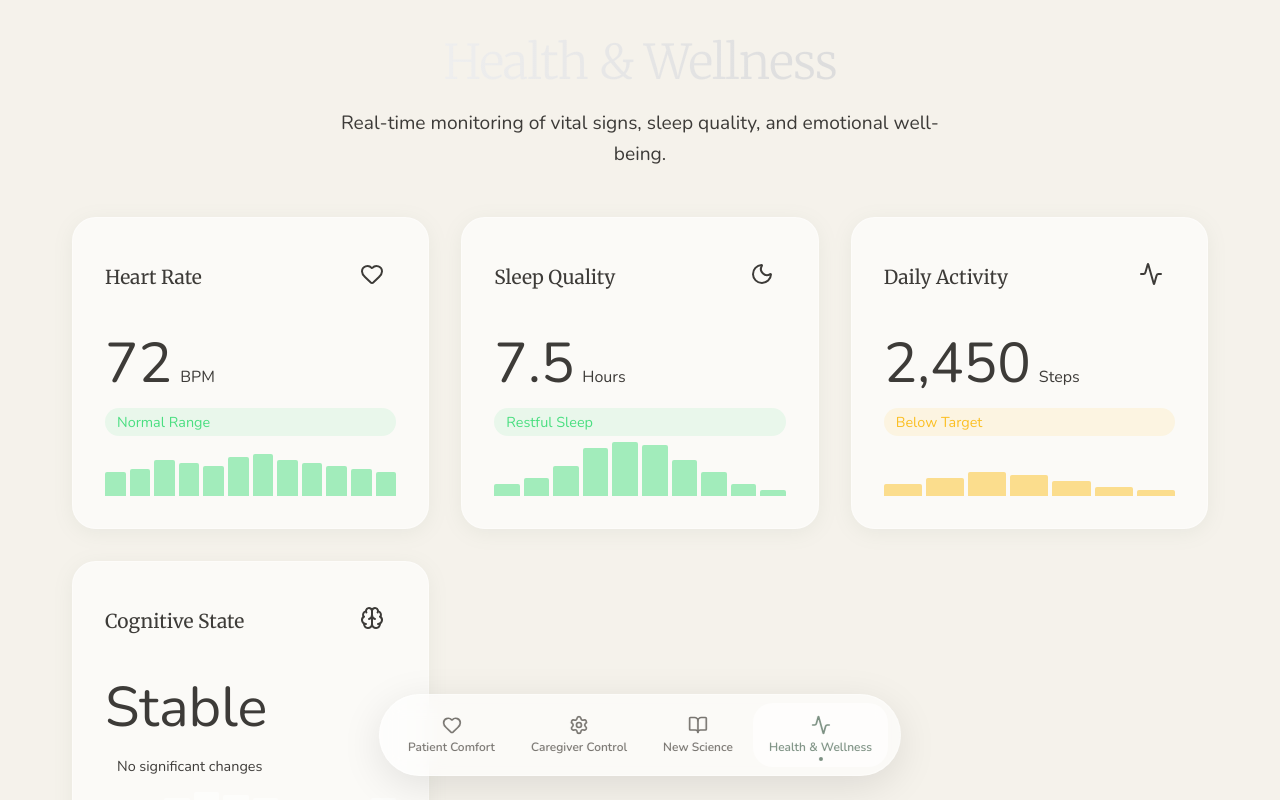
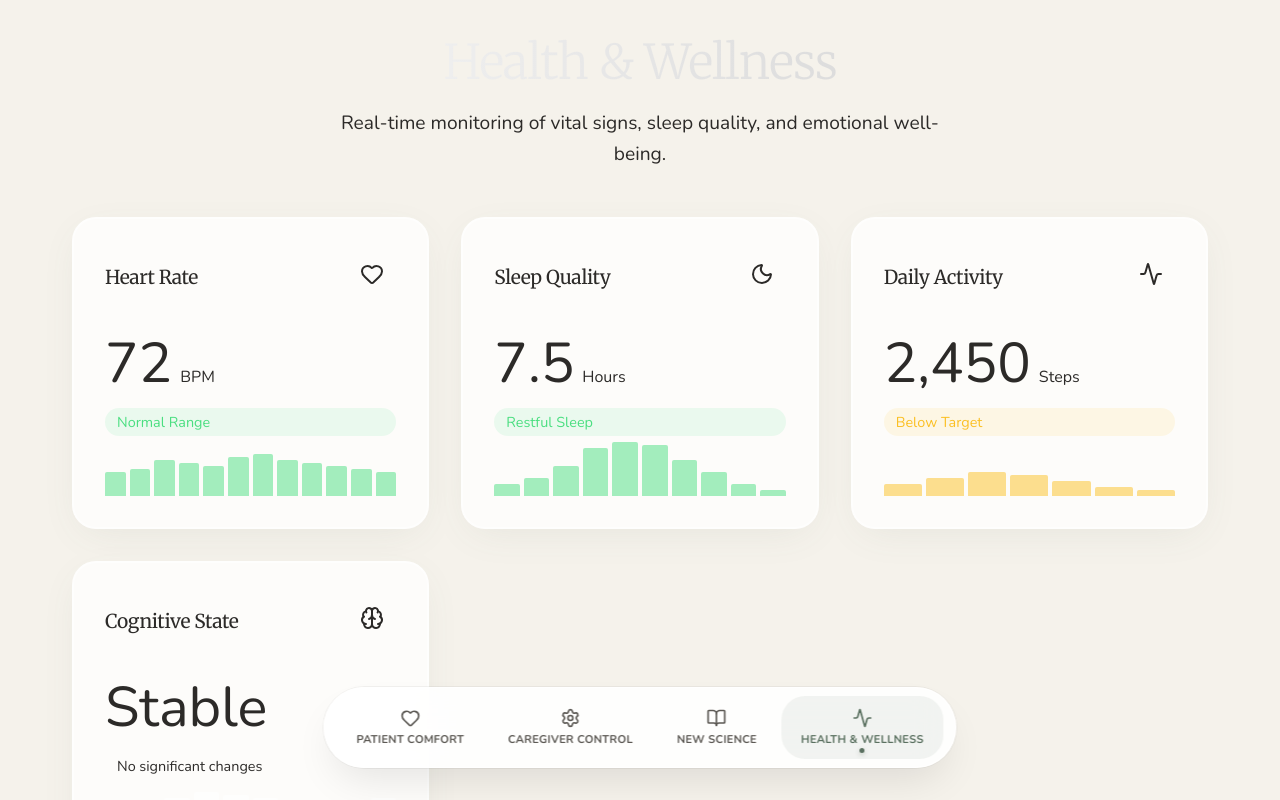
Before and after one commit to rgkhabbaz-sys/everloved-v3, a Next.js app: page /wellness in a window 1280 px wide. Built offline with nearby package versions, Linux system fonts and the light colour scheme.

Commit message:
Apply IDEO-level polish: high contrast, sophisticated animations, and tactile UI

```diff
--- a/src/app/globals.css
+++ b/src/app/globals.css
@@ -1,21 +1,24 @@
 :root {
-  /* Exhale Theme Palette */
+  /* Exhale Theme Palette - High Contrast Refinement */
   --background: #F5F2EB;
   /* Warm Oatmeal */
   --surface: #E6E2D6;
   /* Darker Sand */
-  --foreground: #3D3B38;
-  /* Soft Charcoal */
-  --muted: #787570;
-  /* Warm Gray */
 
-  --primary: #7C9082;
-  /* Sage Green */
-  --accent: #C68E76;
-  /* Clay/Terracotta */
+  /* Darkened for better legibility */
+  --foreground: #2C2A28;
+  /* Deep Charcoal (was #3D3B38) */
+  --muted: #5C5954;
+  /* Medium Gray (was #787570) */
 
-  --glass-bg: rgba(255, 255, 255, 0.6);
-  --glass-border: rgba(255, 255, 255, 0.4);
+  --primary: #5A7060;
+  /* Deep Sage (was #7C9082) */
+  --accent: #B07058;
+  /* Deep Terracotta (was #C68E76) */
+
+  /* Increased opacity for better separation */
+  --glass-bg: rgba(255, 255, 255, 0.85);
+  --glass-border: rgba(255, 255, 255, 0.6);
 
   --nav-height: 80px;
   --radius-lg: 24px;
@@ -36,7 +39,6 @@ body {
   background: var(--background);
   color: var(--foreground);
   font-family: 'Nunito', sans-serif;
-  /* Rounded Sans-Serif for Body */
   -webkit-font-smoothing: antialiased;
   -moz-osx-font-smoothing: grayscale;
 }
@@ -48,50 +50,43 @@ h4,
 h5,
 h6 {
   font-family: 'Merriweather', serif;
-  /* Humanist Serif for Headings */
-  font-weight: 700;
+  font-weight: 900;
+  /* Increased weight */
   color: var(--foreground);
+  letter-spacing: -0.02em;
 }
 
 a {
   color: inherit;
   text-decoration: none;
-  transition: all 0.4s ease-out;
+  transition: all 0.4s cubic-bezier(0.2, 0.8, 0.2, 1);
 }
 
 /* Utility classes for glassmorphism */
 .glass {
   background: var(--glass-bg);
-  backdrop-filter: blur(10px);
-  -webkit-backdrop-filter: blur(10px);
+  backdrop-filter: blur(16px);
+  -webkit-backdrop-filter: blur(16px);
   border: 1px solid var(--glass-border);
+  box-shadow: 0 4px 30px rgba(0, 0, 0, 0.05);
 }
 
 .glass-panel {
-  background: rgba(255, 255, 255, 0.6);
-  backdrop-filter: blur(12px);
-  -webkit-backdrop-filter: blur(12px);
-  border: 1px solid rgba(255, 255, 255, 0.4);
+  background: rgba(255, 255, 255, 0.75);
+  backdrop-filter: blur(20px);
+  -webkit-backdrop-filter: blur(20px);
+  border: 1px solid rgba(255, 255, 255, 0.5);
   border-radius: var(--radius-lg);
-  box-shadow: 0 4px 20px rgba(124, 144, 130, 0.1);
-  /* Subtle Sage Shadow */
+  box-shadow:
+    0 10px 40px -10px rgba(90, 112, 96, 0.1),
+    0 0 0 1px rgba(255, 255, 255, 0.5) inset;
 }
 
-/* Animations */
+/* Sophisticated Animations */
 @keyframes fadeIn {
   from {
     opacity: 0;
-  }
-
-  to {
-    opacity: 1;
-  }
-}
-
-@keyframes slideUp {
-  from {
-    opacity: 0;
-    transform: translateY(20px);
+    transform: translateY(10px);
   }
 
   to {
@@ -100,27 +95,57 @@ a {
   }
 }
 
+@keyframes slideUp {
+  from {
+    opacity: 0;
+    transform: translateY(30px);
+  }
+
+  to {
+    opacity: 1;
+    transform: translateY(0);
+  }
+}
+
+@keyframes float {
+  0% {
+    transform: translateY(0px);
+  }
+
+  50% {
+    transform: translateY(-6px);
+  }
+
+  100% {
+    transform: translateY(0px);
+  }
+}
+
 @keyframes pulse-soft {
   0% {
     transform: scale(1);
-    box-shadow: 0 0 0 0 rgba(124, 144, 130, 0.4);
+    box-shadow: 0 0 0 0 rgba(90, 112, 96, 0.4);
   }
 
   70% {
-    transform: scale(1.05);
-    box-shadow: 0 0 0 15px rgba(124, 144, 130, 0);
+    transform: scale(1.02);
+    box-shadow: 0 0 0 15px rgba(90, 112, 96, 0);
   }
 
   100% {
     transform: scale(1);
-    box-shadow: 0 0 0 0 rgba(124, 144, 130, 0);
+    box-shadow: 0 0 0 0 rgba(90, 112, 96, 0);
   }
 }
 
 .animate-fade-in {
-  animation: fadeIn 0.6s ease-out forwards;
+  animation: fadeIn 0.8s cubic-bezier(0.2, 0.8, 0.2, 1) forwards;
 }
 
 .animate-slide-up {
-  animation: slideUp 0.8s cubic-bezier(0.16, 1, 0.3, 1) forwards;
+  animation: slideUp 1s cubic-bezier(0.2, 0.8, 0.2, 1) forwards;
 }
+
+.animate-float {
+  animation: float 6s ease-in-out infinite;
+}
--- a/src/components/Navigation/NavBar.module.css
+++ b/src/components/Navigation/NavBar.module.css
@@ -1,21 +1,38 @@
 .nav {
     position: fixed;
-    bottom: 24px;
+    bottom: 32px;
     left: 50%;
-    transform: translateX(-50%);
+    transform: translateX(-50%) translateY(0);
     width: auto;
     height: auto;
     z-index: 100;
-    background: var(--glass-bg);
-    backdrop-filter: blur(12px);
-    -webkit-backdrop-filter: blur(12px);
-    border: 1px solid var(--glass-border);
+    background: rgba(255, 255, 255, 0.9);
+    /* Higher opacity for contrast */
+    backdrop-filter: blur(20px);
+    -webkit-backdrop-filter: blur(20px);
+    border: 1px solid rgba(255, 255, 255, 0.8);
     border-radius: 999px;
     padding: 8px 12px;
-    box-shadow: 0 10px 40px rgba(0, 0, 0, 0.1);
+    box-shadow:
+        0 20px 40px -10px rgba(0, 0, 0, 0.1),
+        0 0 0 1px rgba(0, 0, 0, 0.05);
+    /* Subtle rim */
     display: flex;
     align-items: center;
     justify-content: center;
+    animation: dock-entrance 0.8s cubic-bezier(0.2, 0.8, 0.2, 1) forwards;
+}
+
+@keyframes dock-entrance {
+    from {
+        transform: translateX(-50%) translateY(100px);
+        opacity: 0;
+    }
+
+    to {
+        transform: translateX(-50%) translateY(0);
+        opacity: 1;
+    }
 }
 
 .container {
@@ -28,7 +45,6 @@
 
 .logo {
     display: none;
-    /* Hide logo in floating dock to save space */
 }
 
 .links {
@@ -44,41 +60,48 @@
     gap: 4px;
     color: var(--muted);
     font-size: 0.75rem;
-    font-weight: 600;
+    font-weight: 700;
+    /* Bolder text */
     transition: all 0.3s cubic-bezier(0.2, 0.8, 0.2, 1);
-    padding: 12px 16px;
-    border-radius: 20px;
+    padding: 12px 20px;
+    /* Larger touch target */
+    border-radius: 24px;
     position: relative;
-    min-width: 80px;
+    min-width: 84px;
 }
 
 .link span {
     display: none;
-    /* Hide text labels on mobile/default, show on hover if needed */
 }
 
 @media (min-width: 768px) {
     .link span {
         display: block;
+        font-size: 0.7rem;
+        letter-spacing: 0.02em;
+        text-transform: uppercase;
     }
 }
 
 .link:hover {
     color: var(--foreground);
-    background: rgba(255, 255, 255, 0.4);
+    background: rgba(0, 0, 0, 0.03);
+    transform: translateY(-2px);
 }
 
 .active {
     color: var(--primary);
-    background: rgba(255, 255, 255, 0.6);
+    background: rgba(90, 112, 96, 0.08);
+    /* Subtle Sage tint */
 }
 
 .active::after {
     content: '';
     position: absolute;
     bottom: 6px;
-    width: 4px;
-    height: 4px;
+    width: 5px;
+    height: 5px;
     background: var(--primary);
     border-radius: 50%;
+    box-shadow: 0 2px 4px rgba(90, 112, 96, 0.3);
 }
```
Also changed, not shown: src/app/page.module.css (+56 -20 lines), src/components/Patient/Patient.module.css (+101 -71 lines).
